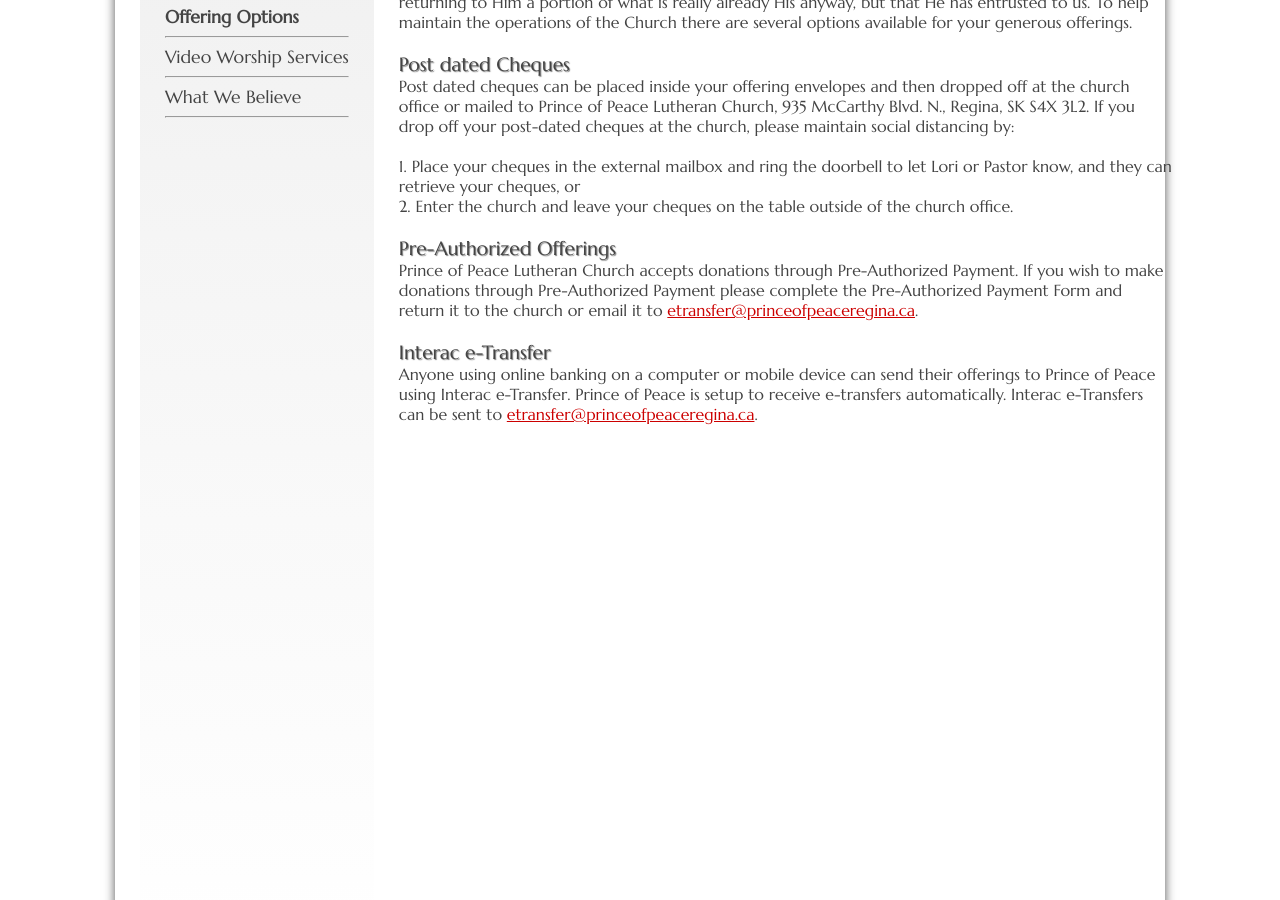
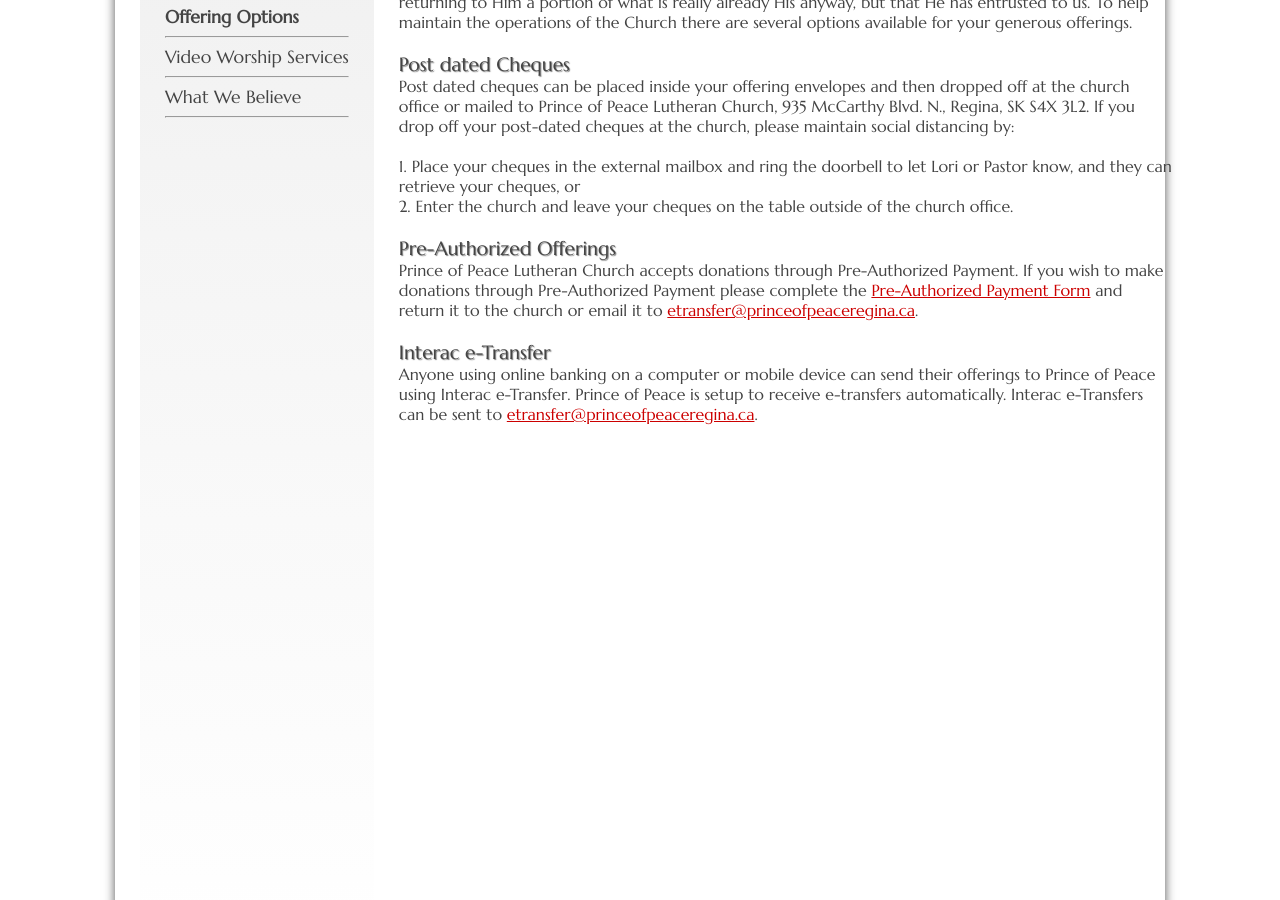
Before and after one commit to weslowsk/princeofpeace, a Jekyll site: the page built from offerings.html, in a window 1280 px wide and 900 px high, scrolled down 354 px. Built offline with Jekyll 4.4.1, drawn with Linux system fonts in a browser that asks for light colours; part of the change alters nothing that is shown.

```diff
--- a/offerings.html
+++ b/offerings.html
@@ -17,7 +17,7 @@ Post dated cheques can be placed inside your offering envelopes and then dropped
 </ol>
 <br/>
 <h2>Pre-Authorized Offerings</h2>
-Prince of Peace Lutheran Church accepts donations through Pre-Authorized Payment. If you wish to make donations through Pre-Authorized Payment please complete the Pre-Authorized Payment Form and return it to the church or email it to <a href="mailto:etransfer@princeofpeaceregina.ca">etransfer@princeofpeaceregina.ca</a>.
+Prince of Peace Lutheran Church accepts donations through Pre-Authorized Payment. If you wish to make donations through Pre-Authorized Payment please complete the <a href="{{site.baseurl}}/pdf/-Pre-Authorization Form.pdf">Pre-Authorized Payment Form</a> and return it to the church or email it to <a href="mailto:etransfer@princeofpeaceregina.ca">etransfer@princeofpeaceregina.ca</a>.
 <br/></br>
 <h2>Interac e-Transfer</h2>
 Anyone using online banking on a computer or mobile device can send their offerings to Prince of Peace using Interac e-Transfer.  Prince of Peace is setup to receive e-transfers automatically.  Interac e-Transfers can be sent to <a href="mailto:etransfer@princeofpeaceregina.ca">etransfer@princeofpeaceregina.ca</a>.
```
